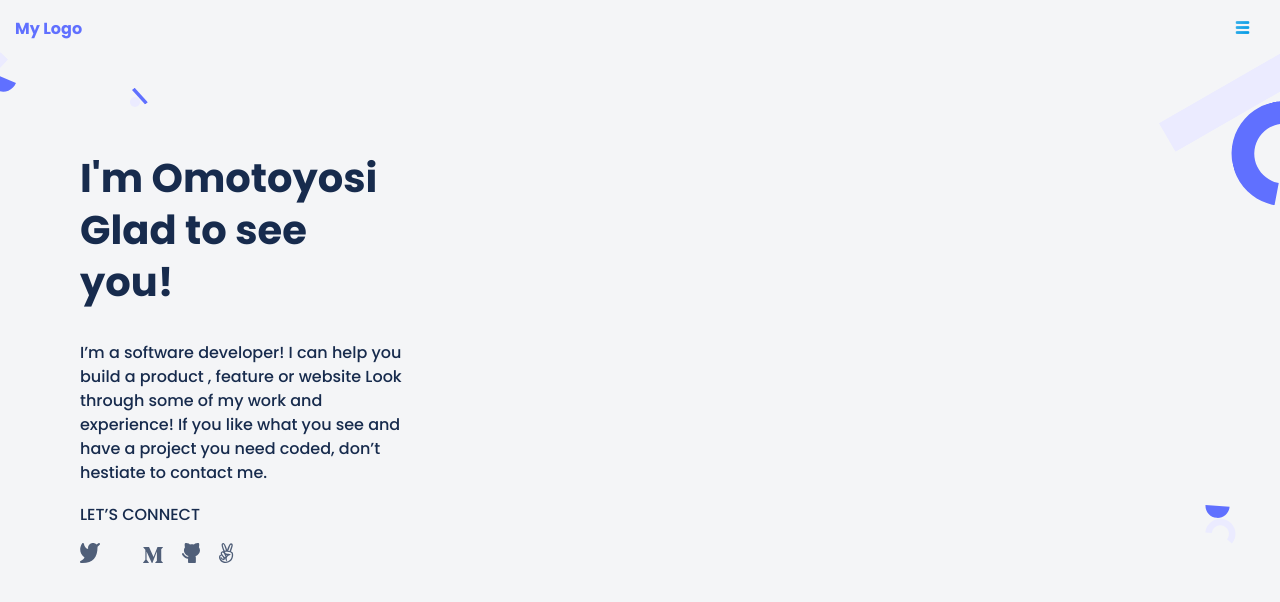
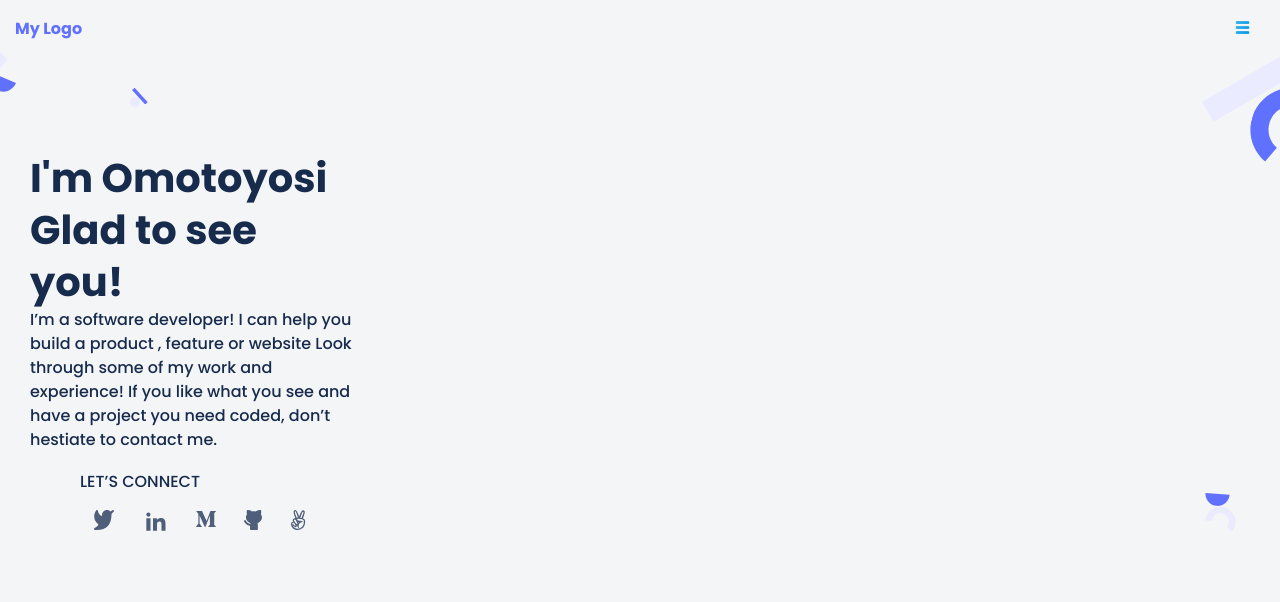
Before and after one commit to toyman640/Portfolio-setup, a website: page index.html in a window 1280 px wide. Drawn offline with Linux system fonts and the light colour scheme.

Commit message:
i made social icons a ul and an anchor tag, also i adjusted content margin

```diff
--- a/index.html
+++ b/index.html
@@ -37,13 +37,13 @@
             <div class="socials">
                 <p class="socials-header">LET’S CONNECT</p>
                 <div class="icons">
-                    <img  class="twitter" src="images/twitter.svg" alt="" srcset="">
-                    <img class="dotted" src="images/Vector (3).svg" alt="" srcset="">
-                    <img  src="images/Vector.svg" alt="" srcset="">
-                    <img  class="letter" src="images/Vector (2).svg" alt="" srcset="">
-                    <img class="medium" src="images/medium.svg" alt="" srcset="">
-                    <img class="github" src="images/github.svg" alt="" srcset="">
-                    <img class="angellist" src="images/angellist.svg" alt="" srcset="">
+                    <ul>
+                        <li><a href="http://twitter.com/@_toyman"><img  class="twitter" src="images/twitter.svg" alt="" srcset=""></a></li>
+                        <li><a href="https://www.linkedin.com/in/falako-omotoyosi-b86a1a169/"><img   class="linked" src="images/icons8-linkedin-2.svg" alt="" srcset=""></a></li>
+                        <li><a href="http://"><img class="medium" src="images/medium.svg" alt="" srcset=""></a></li>
+                        <li><a href="https://github.com/toyman640"><img class="github" src="images/github.svg" alt="" srcset=""></a></li>
+                        <li><a href="http://"><img class="angellist" src="images/angellist.svg" alt="" srcset=""> </a></li>
+                    </ul>
                 </div>
                 <div class="social-shapes">
                     <img class="elli-6" src="images/social-shapes-1.svg" alt="" srcset="">
--- a/style.css
+++ b/style.css
@@ -34,7 +34,6 @@ body {
 }
 
 .banner {
-  /* width: 375px; */
   position: relative;
   overflow-x: hidden;
   overflow-y: hidden;
@@ -70,17 +69,17 @@ body {
 
 .rec-3 {
   position: absolute;
-  height: 100px;
+  height: 70px;
   right: -20px;
   overflow-x: hidden;
 }
 
 .elli-3 {
   position: absolute;
-  height: 100px;
+  height: 80px;
   right: -50px;
-  margin-top: 50px;
-  transform: rotate(-15deg);
+  margin-top: 35px;
+  transform: rotate(15deg);
 }
 
 .intro {
@@ -94,7 +93,7 @@ body {
   font-size: 40px;
   line-height: 52px;
   color: #172b4d;
-  margin-left: 80px;
+  margin: 0 30px;
 }
 
 .information {
@@ -106,7 +105,7 @@ body {
   font-weight: 400;
   font-size: 16px;
   line-height: 24px;
-  margin-left: 80px;
+  margin: 0 30px;
 }
 
 .socials {
@@ -121,24 +120,20 @@ body {
   line-height: 24px;
 }
 
-.twitter {
-  margin-right: 15px;
+.icons ul {
+  display: flex;
+  list-style: none;
+  justify-content: space-around;
+  width: 200px;
+  line-height: 1.5;
 }
 
-.dotted {
-  position: absolute;
+.icons ul li:first-child {
+  margin-left: -40px;
 }
 
-.letter {
-  margin-right: 15px;
-}
-
-.medium {
-  margin-right: 15px;
-}
-
-.github {
-  margin-right: 15px;
+.linked {
+  height: 25px;
 }
 
 .social-shapes {
```
Also changed, not shown: images/icons8-linkedin-2.svg (added).
